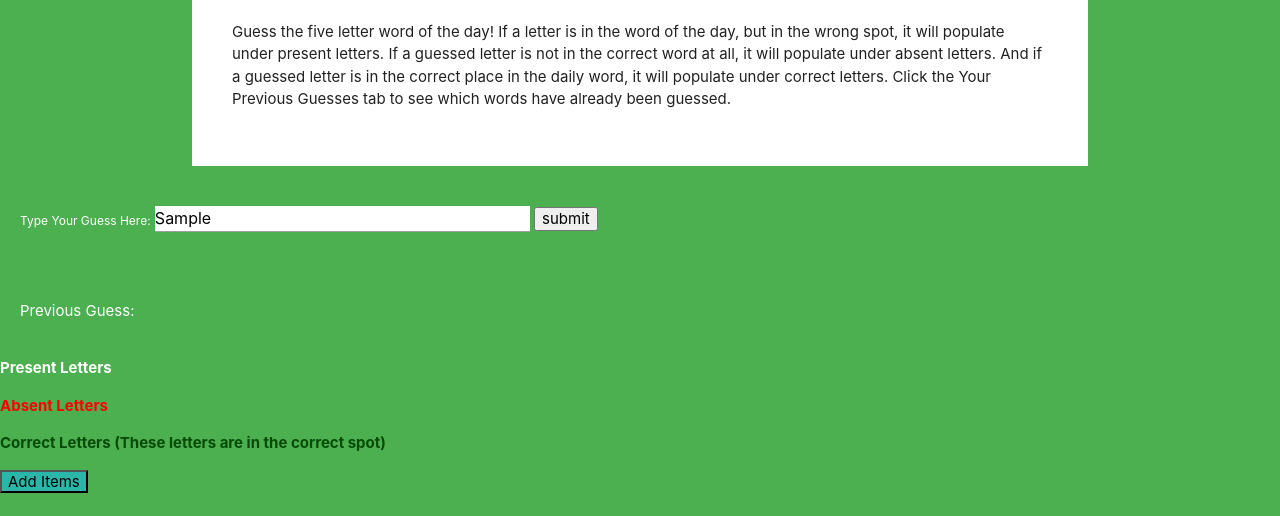
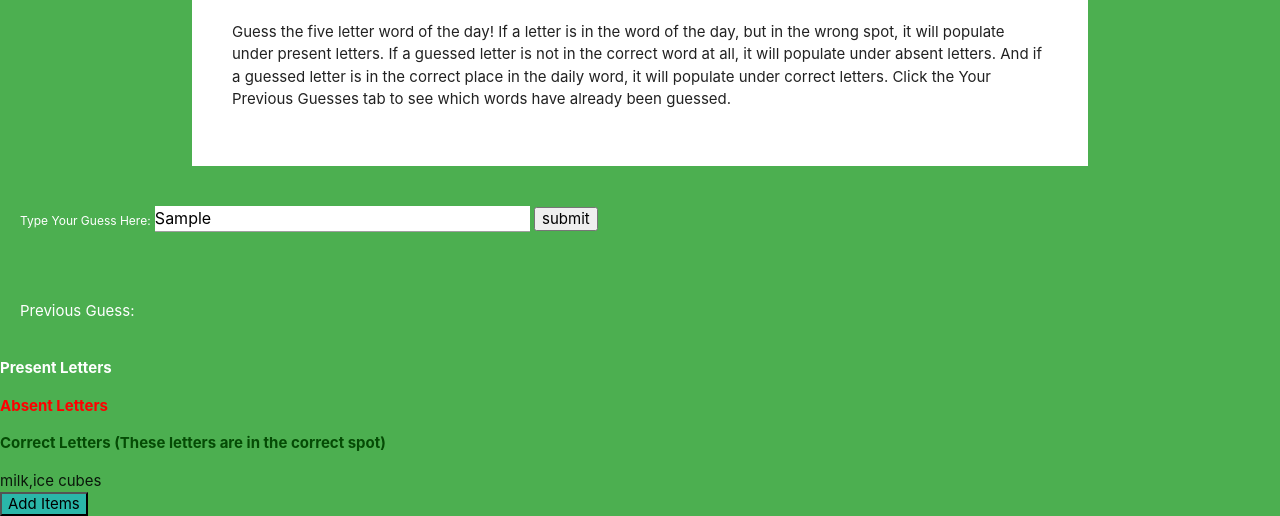
Before and after one commit to kkelley622/phase-1-project, a website: page index.html in a window 1280 px wide. Both pictures are taken after typing "Sample" into the empty fields and a click on the button "Add Items". Shown: the part 309-825 px from the top of the page. Before the commit the page ends 802 px from the top, so only its background shows below. Drawn offline with nearby package versions, Linux system fonts and the light colour scheme; no server answers.

Commit message:
update code challenge with Madeline

```diff
--- a/javascripts/index.js
+++ b/javascripts/index.js
@@ -193,7 +193,12 @@ function addItems () {
     // declare a variable for items container
     const itemsContainer = [];
     // forEach item in filteredItems add to item container
-    filteredItems.forEach(element => itemsContainer.push(element))
+    filteredItems.forEach(element => itemsContainer.push(element.label))
+
+    const lowCostItems = document.getElementById("items");
+
+    lowCostItems.innerHTML = itemsContainer;
+
     console.log("items container", itemsContainer)
     console.log("clicked")
 }
```
Also changed, not shown: index.html (+1 -1 lines).
